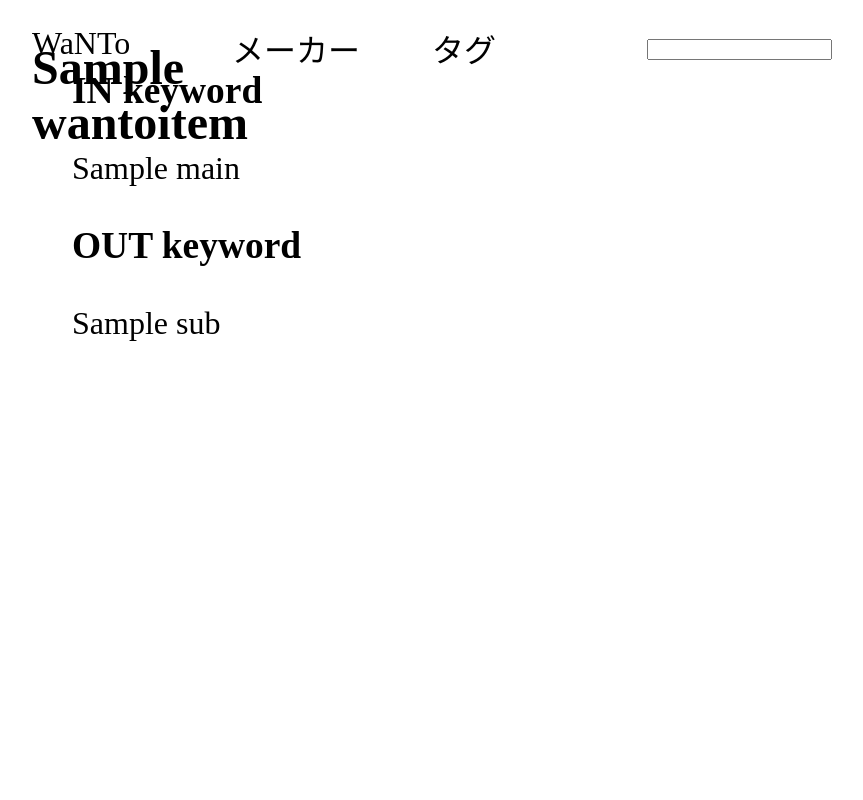
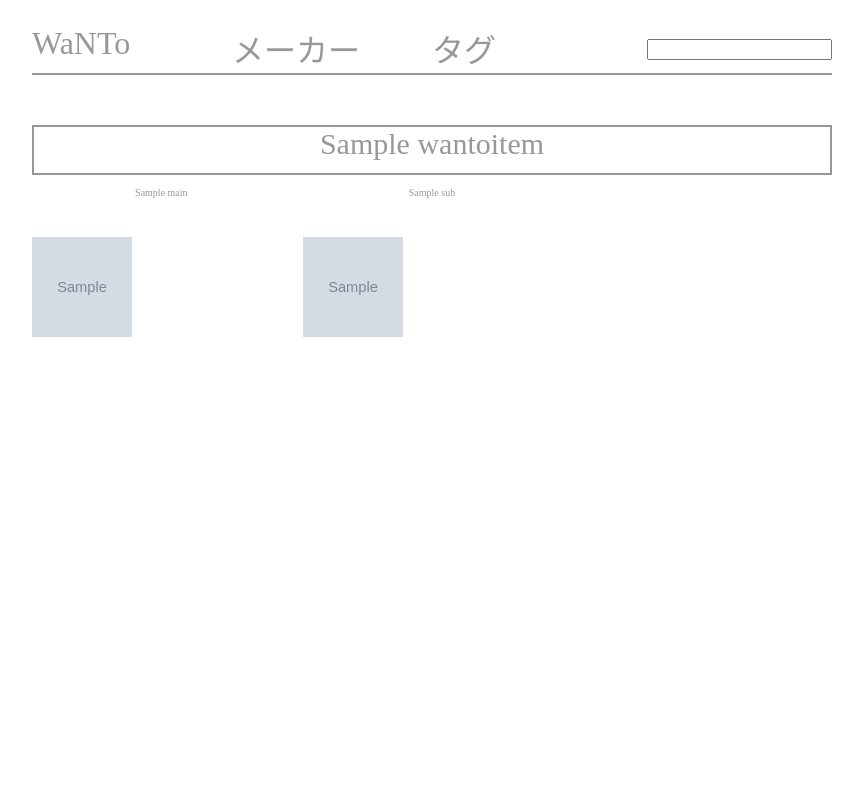
Before and after one commit to yabu4696/WaNTo_django, a Django app: page /WaNTo/sample in a window 1280 px wide. Shown: the whole page, without its empty margins (208-1071 px from the left). Run offline with Django 3.2, Linux system fonts and the light colour scheme; tables that the repository leaves empty hold one stand-in row (values such as "Sample post"); grey boxes marked "Sample" are stand-in pictures.

Commit message:
2021-02-24_2

```diff
--- a/web_WaNTo/app/forms.py
+++ b/web_WaNTo/app/forms.py
@@ -4,4 +4,4 @@ from .models import Wantoitem
 class WantoitemForm(forms.ModelForm):
     class Meta:
         model = Wantoitem
-        fields = ('maker_name','item_name','tag')
+        fields = ('maker_name','item_name','tag', 'slug')
--- a/web_WaNTo/app/models.py
+++ b/web_WaNTo/app/models.py
@@ -45,8 +45,10 @@ class Main(models.Model):
     wantoitem = models.ForeignKey(Wantoitem, on_delete=models.CASCADE)
     main_url = models.URLField(max_length=200)
     main_title = models.CharField(max_length=255)
+    main_ogp_img = models.URLField(max_length =200,blank=True,null=True)
 
 class Sub(models.Model):
     wantoitem = models.ForeignKey(Wantoitem, on_delete=models.CASCADE)
     sub_url = models.URLField(max_length =200)
     sub_title = models.CharField(max_length=255)
+    sub_ogp_img = models.URLField(max_length =200,blank=True,null=True)
--- a/web_WaNTo/app/pattern/except_title.txt
+++ b/web_WaNTo/app/pattern/except_title.txt
@@ -4,3 +4,4 @@
 中古
 WEB本店
 レンタル
+market
--- a/web_WaNTo/app/static/css/style_1.css
+++ b/web_WaNTo/app/static/css/style_base.css
@@ -1,3 +1,7 @@
+html{
+    color: #989898;
+}
+
 body {
     font-size: 2rem;
     width: 800px;
@@ -14,11 +18,13 @@ body {
 
 a{
     text-decoration: none;
-    color: black;
+    color: #989898;
+
   }
 
 header {
     grid-area: header;
+    border-bottom: solid 2px #989898;
 }
 .container{
     height: 50px;
@@ -56,35 +62,16 @@ main {
     grid-area: center;
 }
 
-.item_maker{
-    display: grid;
-    grid-template-columns: 1fr;
-    grid-template-rows: 50px;
-    column-gap: 12px;
-    row-gap: 12px;
-    font-size: 30px;
-    padding-bottom: 12px;
-    text-align: center;
-}
-.item_card{
-    display: grid;
-    grid-template-columns: repeat(3, 1fr);
-    grid-auto-rows: 150px;
-    column-gap: 12px;
-    row-gap: 12px;
-    font-size: 30px;
-}
-
 
 @media screen and (max-width: 1000px) {
     body {
         margin: 0 auto;
         padding: 10px;
-        width: auto;
+        min-width: 800px;
         grid-template:
-            "......." 10px
+            "......." 0px
             "header" 50px
-            "......." 10px
+            "......." 25px
             "center " 1fr
     }
 
--- /dev/null
+++ b/web_WaNTo/app/static/css/style_detail.css
@@ -0,0 +1,46 @@
+.item_maker{
+    display: grid;
+    grid-template-columns: 1fr;
+    grid-template-rows: 50px;
+    column-gap: 12px;
+    row-gap: 12px;
+    font-size: 30px;
+    text-align: center;
+}
+
+.item_maker > .maker_card{
+    border:  solid 2px #989898;
+}
+
+.item_card{
+    display: grid;
+    grid-template-columns: repeat(3, 1fr);
+    grid-auto-rows: 150px;
+    column-gap: 12px;
+    row-gap: 12px;
+    font-size: 10px;
+}
+
+.item_card > div{
+    position: relative;
+}
+
+img {
+    width: 100px;
+    height:100px;
+    position: absolute;
+    top:auto;
+    right: auto;
+    bottom: 0px;
+    left: 0px;
+}
+
+@media screen and (max-width: 1000px) {
+    .item_card{
+        display: grid;
+        grid-template-columns: repeat(2, 1fr);
+        grid-auto-rows: 100px;
+        column-gap: 12px;
+        row-gap: 12px;
+        font-size: 10px;
+    }
--- a/web_WaNTo/app/templates/app/base.html
+++ b/web_WaNTo/app/templates/app/base.html
@@ -1,19 +1,19 @@
 {% load static %}
 <!DOCTYPE html>
-<html lang="en">
+<html lang="ja">
 <head>
     <meta charset="UTF-8">
     <meta http-equiv="X-UA-Compatible" content="IE=edge">
     <meta name="viewport" content="width=device-width, initial-scale=1.0">
-    <link rel='stylesheet' href="{% static 'css/style_1.css' %}">
+    <link rel='stylesheet' href="{% static 'css/style_base.css' %}">
     <title>WaNTo</title>
+    {% block head %}
+    {% endblock %}
 </head>
 <body>
     <header class="header">
         <div class="container">
-            <div class="logo_header"><a href="{% url 'app:index' %}">
-                WaNTo
-            </a></div>
+            <div class="logo_header"><a href="{% url 'app:index' %}">WaNTo</a></div>
             <div class="maker_header">メーカー</div>
             <div class="tag_header">タグ</div>
             <form class="form_header" action="">
--- a/web_WaNTo/app/templates/app/detail.html
+++ b/web_WaNTo/app/templates/app/detail.html
@@ -1,23 +1,20 @@
 {% extends 'app/base.html' %}
+{% load static %}
+{% block head %}
+<link rel='stylesheet' href="{% static 'css/style_detail.css' %}">
+{% endblock %}
 {% block content %}
-<h2>{{ item.item_name }}</h2>
-<ul>
-    <h3>IN keyword</h3>
-    {% for main_list in main_lists %}
-
-    <a href="{{ main_list.main_url }}" class="link00">
-        {{ main_list.main_title }}
-    </a>
-
-    </form>
-    {% endfor %}
-    <h3>OUT keyword</h3>
-    {% for sub_list in sub_lists %}
-
-    <a href="{{ sub_list.sub_url }}" class="link00">
-        {{ sub_list.sub_title }}
-    </a>
-
-    {% endfor %}
-</ul>
+<main>
+    <div class="item_maker">
+        <div class="maker_card">{{ item.item_name }}</div>
+        <div class="item_card">
+            {% for main_list in main_lists %}
+            <div><img src="{{ main_list.main_ogp_img }}"><a href="{{ main_list.main_url }}">{{ main_list.main_title }}</a></div>
+            {% endfor %}
+            {% for sub_list in sub_lists %}
+            <div><img src="{{ sub_list.sub_ogp_img }}"><a href="{{ sub_list.sub_url }}">{{ sub_list.sub_title }}</a></div>
+            {% endfor %}
+        </div>
+    </div>
+</main>
 {% endblock %}
--- a/web_WaNTo/app/templates/app/exclusion.html
+++ b/web_WaNTo/app/templates/app/exclusion.html
@@ -1,7 +1,7 @@
 {% extends 'app/base.html' %}
 {% block content %}
     <h3>除外</h3>
-    <form action="{% url 'app:exclusion' item.pk %}" method="POST"　class="new_item">
+    <form action="{% url 'app:exclusion' item.slug %}" method="POST"　class="new_item">
         {% for main in main_list %}
             <p><input type="checkbox" name="exclusion_main" value="{{ main.pk }}"> {{ main.main_title }} </p>
         {% endfor %}
--- a/web_WaNTo/app/templates/app/index.html
+++ b/web_WaNTo/app/templates/app/index.html
@@ -1,10 +1,14 @@
 {% extends 'app/base.html' %}
+{% load static %}
+{% block head %}
+<link rel='stylesheet' href="{% static 'css/style_index.css' %}">
+{% endblock %}
 {% block content %}
 <main>
     {% if items %}
     {% for maker in maker_list %}
     <div class="item_maker">
-        <div>{{ maker.name }}</div>
+        <div class="maker_card">{{ maker.name }}</div>
         <div class="item_card">
         {% for item in items %}
         {% if item.maker_name == maker %}
--- a/web_WaNTo/app/views.py
+++ b/web_WaNTo/app/views.py
@@ -37,10 +37,10 @@ def form(request):
                 new_item = Wantoitem.objects.all().latest('id')
 
                 in_keyword,out_keyword = new_item.scraping()
-                for url,title in in_keyword.items():
-                    Main.objects.create(wantoitem=new_item,main_url=url,main_title=title)
-                for sub_url,sub_title in out_keyword.items():
-                    Sub.objects.create(wantoitem=new_item,sub_url=sub_url,sub_title=sub_title)
+                for main_url,main_list in in_keyword.items():
+                    Main.objects.create(wantoitem=new_item,main_url=main_url,main_title=main_list[0],main_ogp_img=main_list[1])
+                for sub_url,sub_list in out_keyword.items():
+                    Sub.objects.create(wantoitem=new_item,sub_url=sub_url,sub_title=sub_list[0],sub_ogp_img=sub_list[1])
             return redirect('app:index')
         else:
             form = WantoitemForm()
@@ -71,10 +71,10 @@ def reload(request):
                 Main.objects.filter(wantoitem=item).delete()
                 Sub.objects.filter(wantoitem=item).delete()
                 in_keyword,out_keyword = item.scraping()
-                for url,title in in_keyword.items():
-                    Main.objects.create(wantoitem=item,main_url=url,main_title=title)
-                for sub_url,sub_title in out_keyword.items():
-                    Sub.objects.create(wantoitem=item,sub_url=sub_url,sub_title=sub_title)
+                for main_url,main_list in in_keyword.items():
+                    Main.objects.create(wantoitem=item,main_url=main_url,main_title=main_list[0],main_ogp_img=main_list[1])
+                for sub_url,sub_list in out_keyword.items():
+                    Sub.objects.create(wantoitem=item,sub_url=sub_url,sub_title=sub_list[0],sub_ogp_img=sub_list[1])
                 item.save()
             return redirect('app:reload')
         else:
@@ -95,10 +95,10 @@ def edit(request, slug):
                 Main.objects.filter(wantoitem=item).delete()
                 Sub.objects.filter(wantoitem=item).delete()
                 in_keyword,out_keyword = edit_item.scraping()
-                for url,title in in_keyword.items():
-                    Main.objects.create(wantoitem=edit_item,main_url=url,main_title=title)
-                for sub_url,sub_title in out_keyword.items():
-                    Sub.objects.create(wantoitem=edit_item,sub_url=sub_url,sub_title=sub_title)
+                for main_url,main_list in in_keyword.items():
+                    Main.objects.create(wantoitem=edit_item,main_url=main_url,main_title=main_list[0],main_ogp_img=main_list[1])
+                for sub_url,sub_list in out_keyword.items():
+                    Sub.objects.create(wantoitem=edit_item,sub_url=sub_url,sub_title=sub_list[0],sub_ogp_img=sub_list[1])
             return redirect('app:detail', slug=slug)
 
         else:
@@ -137,4 +137,4 @@ def exclusion(request,slug):
                 })
 
 def rayout(request):
-    return render(request,'app/rayout_1.html')
+    return render(request,'app/rayout_detail.html')
```
Also changed, not shown: other parts of web_WaNTo/app/static/css/style_base.css (+39 -9 lines), web_WaNTo/app/def_chrome.py (+12 -8 lines), web_WaNTo/app/except_sub_list.txt (added, +7 -0 lines), web_WaNTo/app/static/css/sample.css (deleted, +0 -135 lines), web_WaNTo/app/static/css/style_2.css (deleted, +0 -68 lines), web_WaNTo/app/static/css/style_index.css (added, +34 -0 lines), web_WaNTo/app/templates/app/rayout_2.html (deleted, +0 -40 lines), web_WaNTo/app/templates/app/rayout_detail.html (added, +39 -0 lines), web_WaNTo/app/templates/app/rayout_index.html (renamed from web_WaNTo/app/templates/app/rayout_1.html, +4 -3 lines), web_WaNTo/app/migrations/0009_auto_20210224_1608.py (added).
